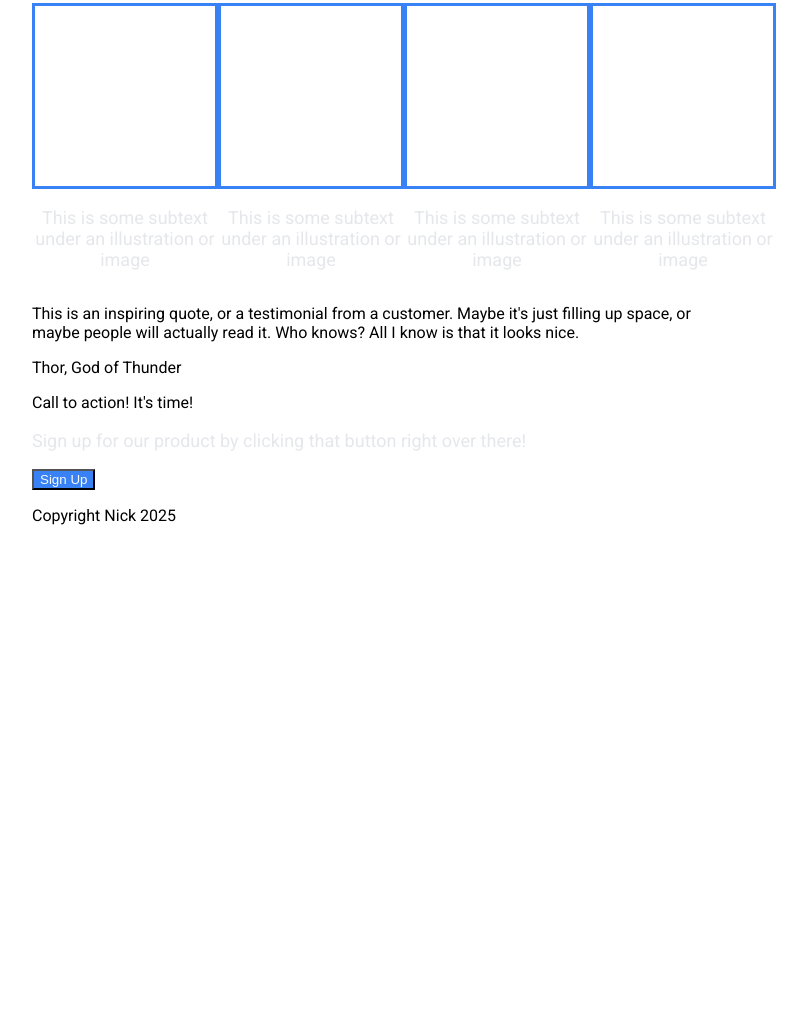
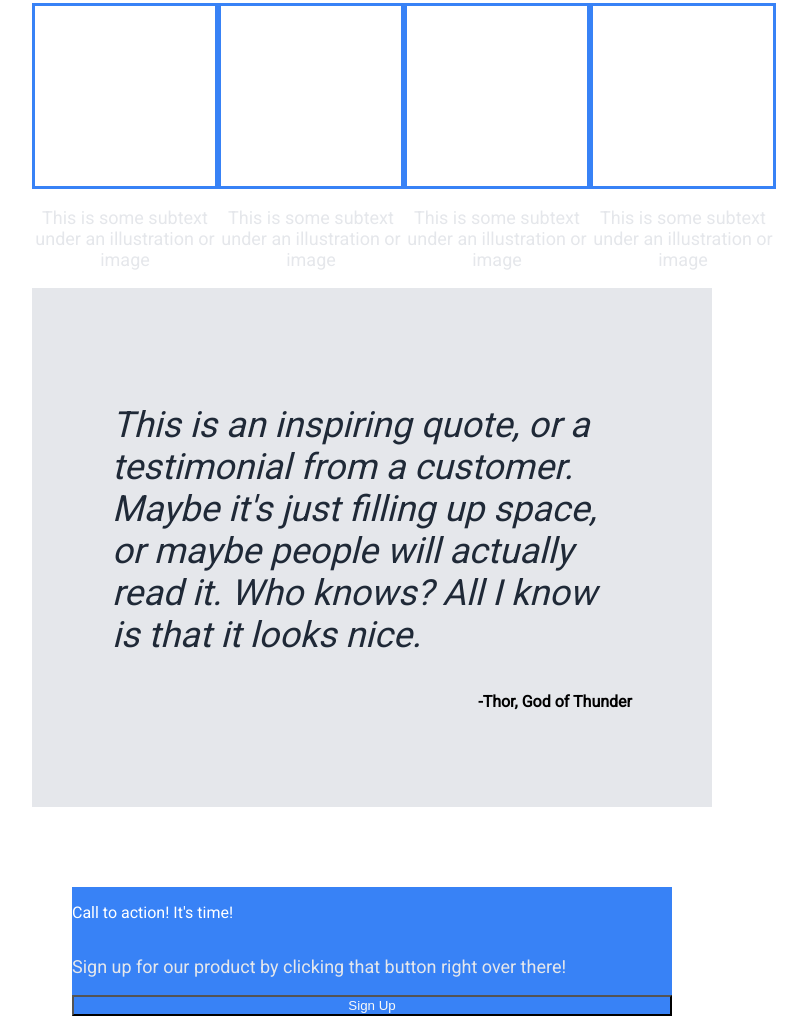
Before and after one commit to ndlein/otp-landingpage, a plain HTML site: page index.html in a window 1280 px wide. Shown: the part 748-1767 px from the top of the page, without its empty margins (268-1075 px from the left). Before the commit the page ends 1289 px from the top, so only its background shows below. Drawn offline with Linux system fonts and the light colour scheme.

Commit message:
Style quote section, call to action, and footer

```diff
--- a/index.html
+++ b/index.html
@@ -49,7 +49,7 @@
     </div>
     <div class="inspiration">
         <p class="quote">This is an inspiring quote, or a testimonial from a customer. Maybe it's just filling up space, or maybe people will actually read it. Who knows? All I know is that it looks nice.</p>
-        <p class="attribute">Thor, God of Thunder</p>
+        <p class="attribute">-Thor, God of Thunder</p>
     </div>
     <div class="call-to-action">
         <p class="call">Call to action! It's time!</p>
--- a/style.css
+++ b/style.css
@@ -1,6 +1,9 @@
 body {
     margin: 0 300px;
     font-family: Roboto;
+    display: flex;
+    flex-direction: column;
+    flex-grow: 1;
 }
 
 header {
@@ -14,6 +17,7 @@ ul {
     padding: 0;
     margin: 0;
     display: flex;
+    gap: 8px;
 }
 
 .header-logo {
@@ -88,3 +92,35 @@ h2 {
     height: 180px;
     width: 180px;
 }
+
+.inspiration {
+    background-color: #E5E7EB;
+    padding: 80px 80px;
+}
+
+.quote {
+    font-size: 36px;
+    font-weight: lighter;
+    font-style: italic;
+    color: #1F2937;
+}
+
+.attribute {
+    font-weight: bold;
+    text-align: end;
+}
+
+.call-to-action {
+    display: flex;
+    flex-grow: 1;
+    background-color: #3882F6;
+    color: white;
+    margin: 80px 40px;
+    flex-direction: column;
+}
+
+footer {
+    text-align: center;
+    color: white;
+    background-color: #1F2937;
+}
```
